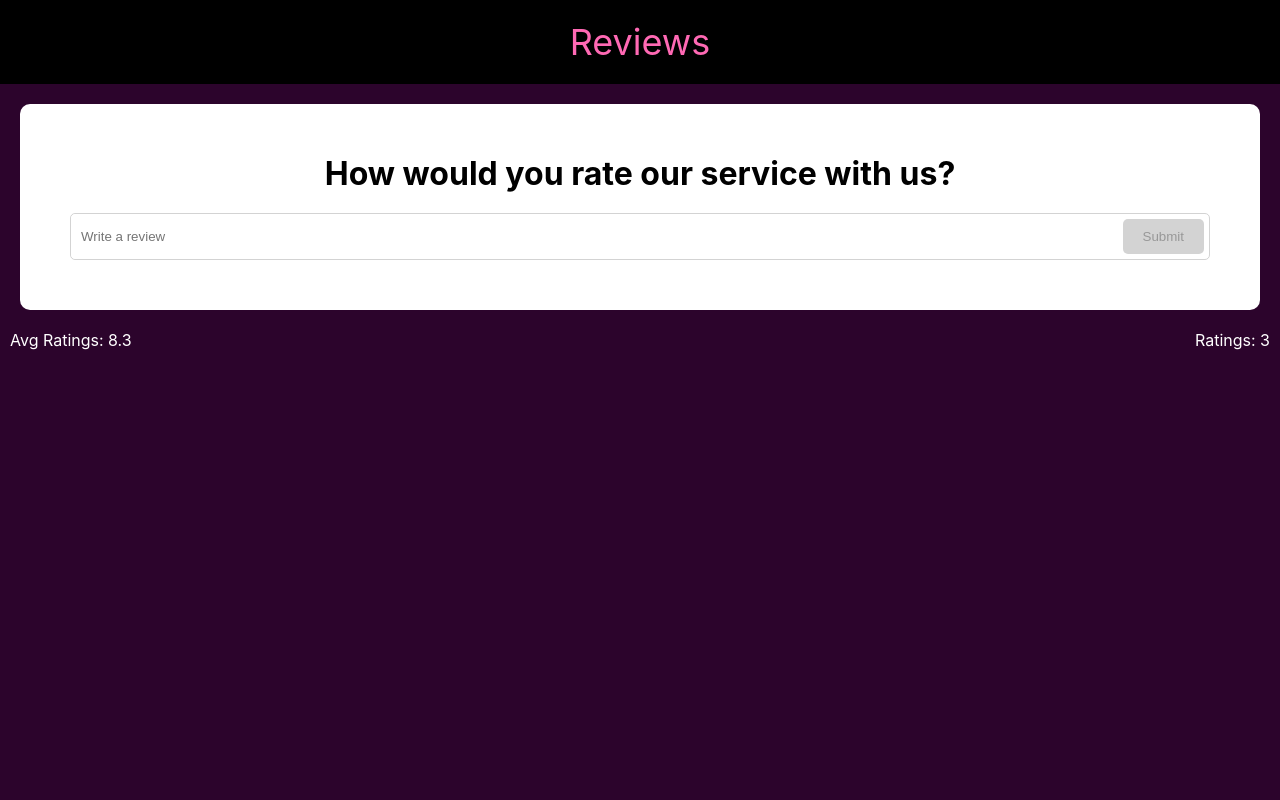
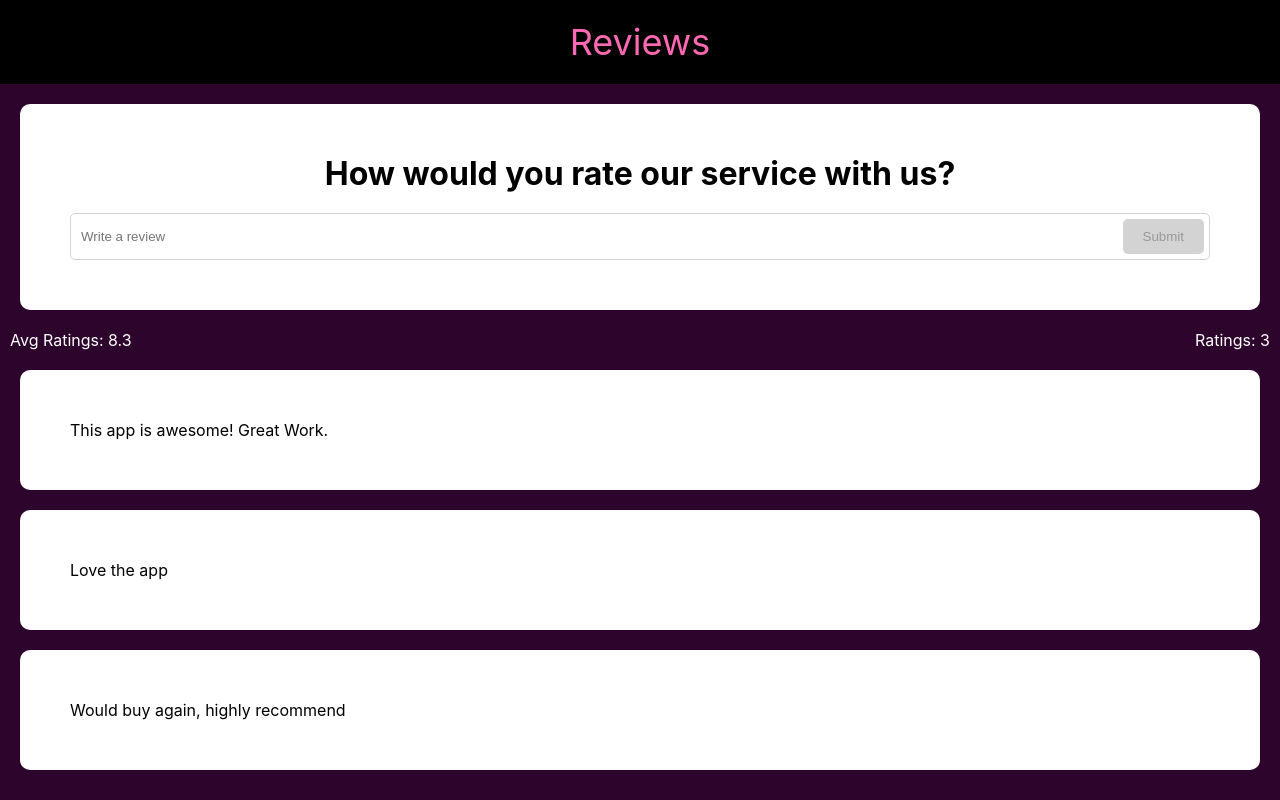
Before and after one commit to oscar-ct/react-reviews, a React (Create React App) app: page / in a window 1280 px wide. Built offline with nearby package versions, Linux system fonts and the light colour scheme.

Commit message:
feat: created list component, displayed all reviews using context

```diff
--- a/src/App.js
+++ b/src/App.js
@@ -4,6 +4,7 @@ import Header from "./components/Header";
 import ReviewForm from "./components/ReviewForm";
 import ReviewStats from "./components/ReviewStats";
 import {ReviewProvider} from "./context/ReviewsContext";
+import ReviewList from "./components/ReviewList";
 
 
 function App() {
@@ -13,6 +14,7 @@ function App() {
                 <Header/>
                 <ReviewForm/>
                 <ReviewStats/>
+                <ReviewList/>
             </>
         </ReviewProvider>
   );
--- /dev/null
+++ b/src/components/ReviewList.jsx
@@ -0,0 +1,28 @@
+import {useContext} from "react";
+import ReviewContext from "../context/ReviewsContext";
+import Card from "./Card";
+
+function ReviewList() {
+
+    const {reviews} = useContext(ReviewContext);
+
+    if (!reviews || reviews.length === 0) {
+        return <div>Be the first to review!</div>
+    }
+    return (
+        <div>
+            {reviews.map(function (review) {
+                return (
+                    <Card>
+                        <div>{review.text}</div>
+
+                    </Card>
+                )
+            })}
+        </div>
+
+    )
+
+}
+
+export default ReviewList;
```
